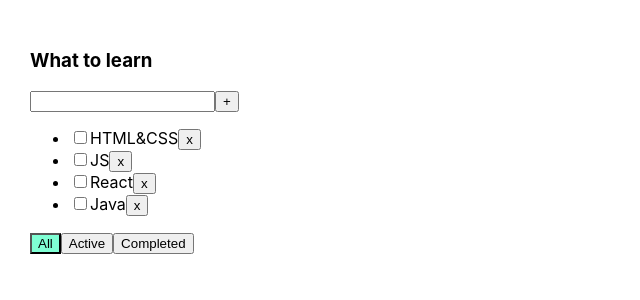
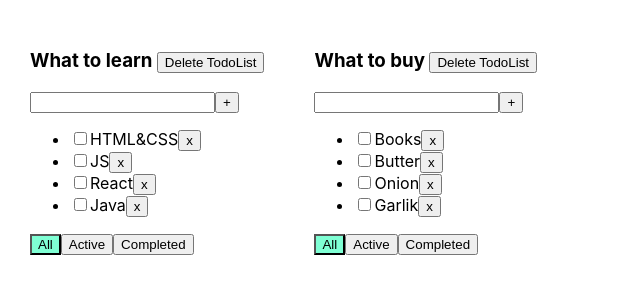
Before and after one commit to AndreiSavelyev1989/it_incubator_to_do_list, a React (Create React App) app: page / in a window 1280 px wide. Shown: the top 300 px of the page, without its empty margins (0-640 px from the left). Built offline with nearby package versions, Linux system fonts and the light colour scheme.

Commit message:
creating many ToDoLists

```diff
--- a/src/App.tsx
+++ b/src/App.tsx
@@ -2,7 +2,6 @@
 import './App.css';
 import {TodoList} from "./TodoList";
 import {v1} from "uuid";
-
 
 export type TaskType = {
     id: string
@@ -12,58 +11,101 @@
 
 export type FilterValuesType = "all" | "active" | "completed"
 
+type TodoListType = {
+    id: string
+    title: string
+    filter: FilterValuesType
+}
+
+type TasksStateType = {
+    [key: string]: Array<TaskType>
+}
+
 function App() {
+    let todoListID1 = v1()
+    let todoListID2 = v1()
 
-    let [tasks, setTasks] = useState<Array<TaskType>>([
+    let [todoLists, setTodoLists] = useState<Array<TodoListType>>([
+        {id: todoListID1, title: "What to learn", filter: "all"},
+        {id: todoListID2, title: "What to buy", filter: "all"}
+    ])
+
+    let [tasks, setTasks] = useState<TasksStateType>({
+        [todoListID1]: [
             {id: v1(), title: "HTML&CSS", isDone: false},
             {id: v1(), title: "JS", isDone: false},
             {id: v1(), title: "React", isDone: false},
             {id: v1(), title: "Java", isDone: false}
-    ])
+        ],
+        [todoListID2]: [
+            {id: v1(), title: "Books", isDone: false},
+            {id: v1(), title: "Butter", isDone: false},
+            {id: v1(), title: "Onion", isDone: false},
+            {id: v1(), title: "Garlik", isDone: false}
+        ],
+    })
 
-    const removeTask = (taskId: string) => {
-        tasks = tasks.filter(t => t.id !== taskId)
-        setTasks(tasks);
+    const addTask = (title: string, todoListID: string) => {
+        let todoListTasks = tasks[todoListID]
+        let newTask: TaskType = {id: v1(), title: title, isDone: false}
+        tasks[todoListID] = [newTask, ...todoListTasks]
+        setTasks({...tasks})
     }
 
-    const addTask = (title: string) => {
-        let newTask: TaskType = {id: v1(), title: title, isDone: false}
-        setTasks([newTask, ...tasks])
+    const removeTask = (taskId: string, todoListID: string) => {
+        let todoListTasks = tasks[todoListID]
+        tasks[todoListID] = todoListTasks.filter(t => t.id !== taskId)
+        setTasks({...tasks})
     }
 
-    const changeFilter = (value: FilterValuesType) => {
-        setFilter(value);
-    }
-
-    const changeStatus = (taskId: string, isDone: boolean) => {
-        let task = tasks.find(t => t.id === taskId);
+    const changeStatus = (taskId: string, isDone: boolean, todoListID: string) => {
+        let todoListTasks = tasks[todoListID]
+        let task = todoListTasks.find(t => t.id === taskId)
         if (task) {
-            task.isDone = isDone;
-            setTasks([...tasks])
+            task.isDone = isDone
+            setTasks({...tasks})
         }
     }
 
-    let tasksForToDoList = tasks;
-    let [filter, setFilter] = useState<FilterValuesType>("all")
-    if (filter === "active") {
-        tasksForToDoList = tasks.filter(t => !t.isDone)
+    const changeFilter = (value: FilterValuesType, todoListID: string) => {
+        let todoList = todoLists.find(tl => tl.id === todoListID)
+        if (todoList) {
+            todoList.filter = value
+            setTodoLists([...todoLists])
         }
-    if (filter === "completed") {
-        tasksForToDoList = tasks.filter(t => t.isDone)
     }
 
+    const removeTodoList = (todoListID: string) => {
+        setTodoLists(todoLists.filter(tl => tl.id !== todoListID))
+        delete tasks[todoListID]
+        setTasks({...tasks})
+    }
 
     return (
         <div className="App">
+            {todoLists.map(tl => {
+                let tasksForToDoList = tasks[tl.id]
+                if (tl.filter === "active") {
+                    tasksForToDoList = tasks[tl.id].filter(t => !t.isDone)
+                }
+                if (tl.filter === "completed") {
+                    tasksForToDoList = tasks[tl.id].filter(t => t.isDone)
+                }
+                return (
                     <TodoList
-                title={"What to learn"}
+                        key={tl.id}
+                        id={tl.id}
+                        title={tl.title}
+                        filter={tl.filter}
                         tasks={tasksForToDoList}
+                        changeFilter={changeFilter}
                         addTask={addTask}
                         removeTask={removeTask}
-                changeFilter={changeFilter}
                         changeStatus={changeStatus}
-                filter={filter}
+                        removeTodoList={removeTodoList}
                     />
+                )
+            })}
         </div>
     );
 }
--- a/src/TodoList.tsx
+++ b/src/TodoList.tsx
@@ -2,31 +2,33 @@
 import {FilterValuesType, TaskType} from "./App";
 
 type PropsType = {
+    id: string
     title: string
+    filter: FilterValuesType
     tasks: Array<TaskType>
-    addTask: (title: string) => void
-    removeTask: (taskId: string) => void
-    changeFilter: (value: FilterValuesType) => void
-    changeStatus: (taskId: string, isDone: boolean) => void
-    filter: FilterValuesType
+    addTask: (title: string, todoListID: string) => void
+    removeTask: (taskId: string, todoListID: string) => void
+    changeFilter: (value: FilterValuesType, todoListID: string) => void
+    changeStatus: (taskId: string, isDone: boolean, todoListID: string) => void
+    removeTodoList: (todoListID: string) => void
 }
 
 export function TodoList(props: PropsType) {
-    let [title, setTitle] = useState<string>("");
+    let [title, setTitle] = useState<string>("")
     let [error, setError] = useState<string | null>(null)
 
     const addTask = () => {
         if (title.trim()) {
-            props.addTask(title.trim());
-            setTitle("");
+            props.addTask(title.trim(), props.id)
+            setTitle("")
         } else {
             setError("Title is required!")
         }
     }
 
     const onChangeHandler = (e: ChangeEvent<HTMLInputElement>) => {
-        setError(null);
-        setTitle(e.currentTarget.value);
+        setError(null)
+        setTitle(e.currentTarget.value)
     }
 
     const onKeyUpHandler = (e: KeyboardEvent<HTMLInputElement>) => {
@@ -35,13 +37,15 @@
         }
     }
 
-    const onAllClickHandler = () => props.changeFilter("all")
-    const onActiveClickHandler = () => props.changeFilter("active")
-    const onCompletedClickHandler = () => props.changeFilter("completed")
+    const onAllClickHandler = () => props.changeFilter("all", props.id)
+    const onActiveClickHandler = () => props.changeFilter("active", props.id)
+    const onCompletedClickHandler = () => props.changeFilter("completed", props.id)
+
+    const removeTodoList = () => props.removeTodoList(props.id)
 
     return (
         <div>
-            <h3>{props.title}</h3>
+            <h3>{props.title} <button onClick={removeTodoList}>Delete TodoList</button></h3>
             <div>
                 <input
                     value={title}
@@ -54,10 +58,9 @@
             </div>
             <ul>
                 {props.tasks.map(t => {
-
-                    const removeTask = () => props.removeTask(t.id)
+                    const removeTask = () => props.removeTask(t.id, props.id)
                     const changeStatus = (e: ChangeEvent<HTMLInputElement>) => {
-                        props.changeStatus(t.id, e.currentTarget.checked)
+                        props.changeStatus(t.id, e.currentTarget.checked, props.id)
                     }
                     return (
                         <li key={t.id} className={t.isDone ? "is-done" : ""}
```
Also changed, not shown: src/App.css (line endings or trailing spaces). Lines whose indentation alone changed are shown as unchanged.
